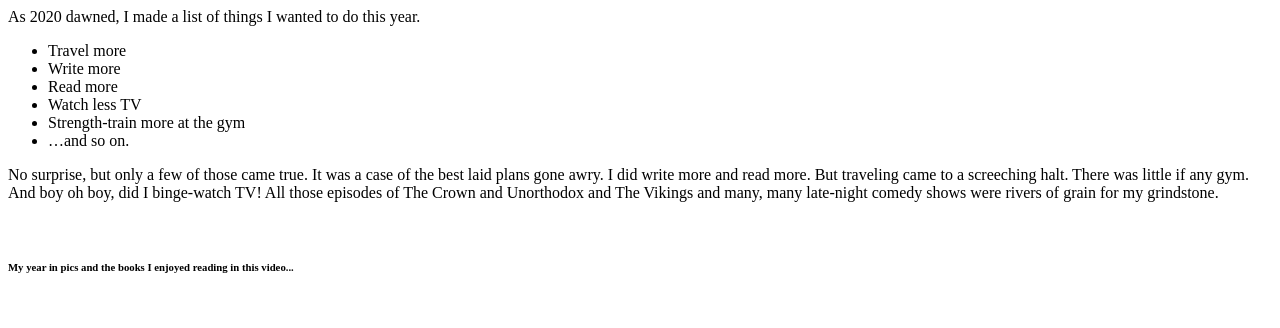
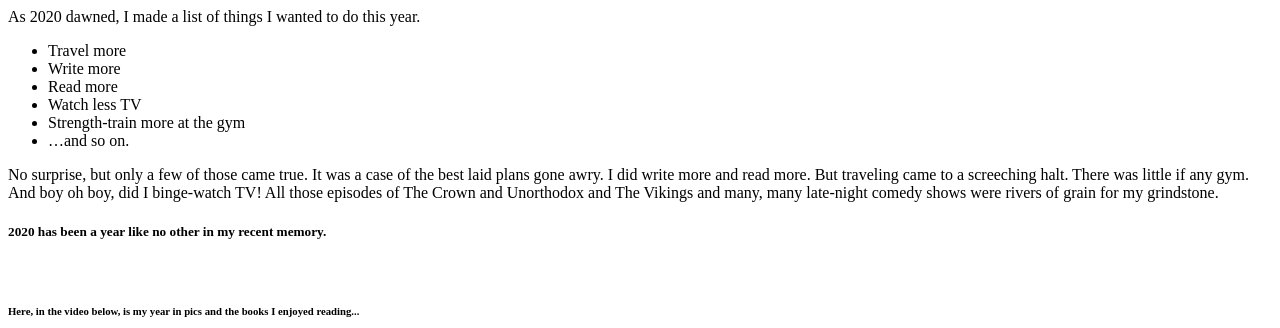
Before and after one commit to ThisisRajiRaj/thisisrajiraj.github.io, a Jekyll site: the page posts/yearinreview2020.html, which Jekyll copies as it is, in a window 1280 px wide and 900 px high, cut to the strip 0-328 px from the top of the window. Built offline with Jekyll 4.4.1, drawn with Linux system fonts in a browser that asks for light colours.

Commit message:
Update yearinreview2020.html

```diff
--- a/posts/yearinreview2020.html
+++ b/posts/yearinreview2020.html
@@ -48,9 +48,14 @@
     grindstone.
 </p>
 
+<h5>
+    2020 has been a year like no other in my recent memory.
+</h5>
+
 <br/>
-<h6>My year in pics and the books I enjoyed reading in this video...</h6>
-<br/>
+<h6>Here, in the video below,
+is my year in pics and the books I enjoyed reading...</h6>
+
 <p>
     <div align="center" class="video-responsive">
         <iframe max-width="100%" width="560" height="315"
@@ -62,9 +67,7 @@
 </p>
 
 <br/>
-<h5>
-    2020 has been a year like no other in my recent memory.
-</h5>
+
 <p>
     I remember the day when I first had the hunch that this year might be
     different. It was in early March, a cool, overcast day in Seattle. There was a sharp smell of
```
